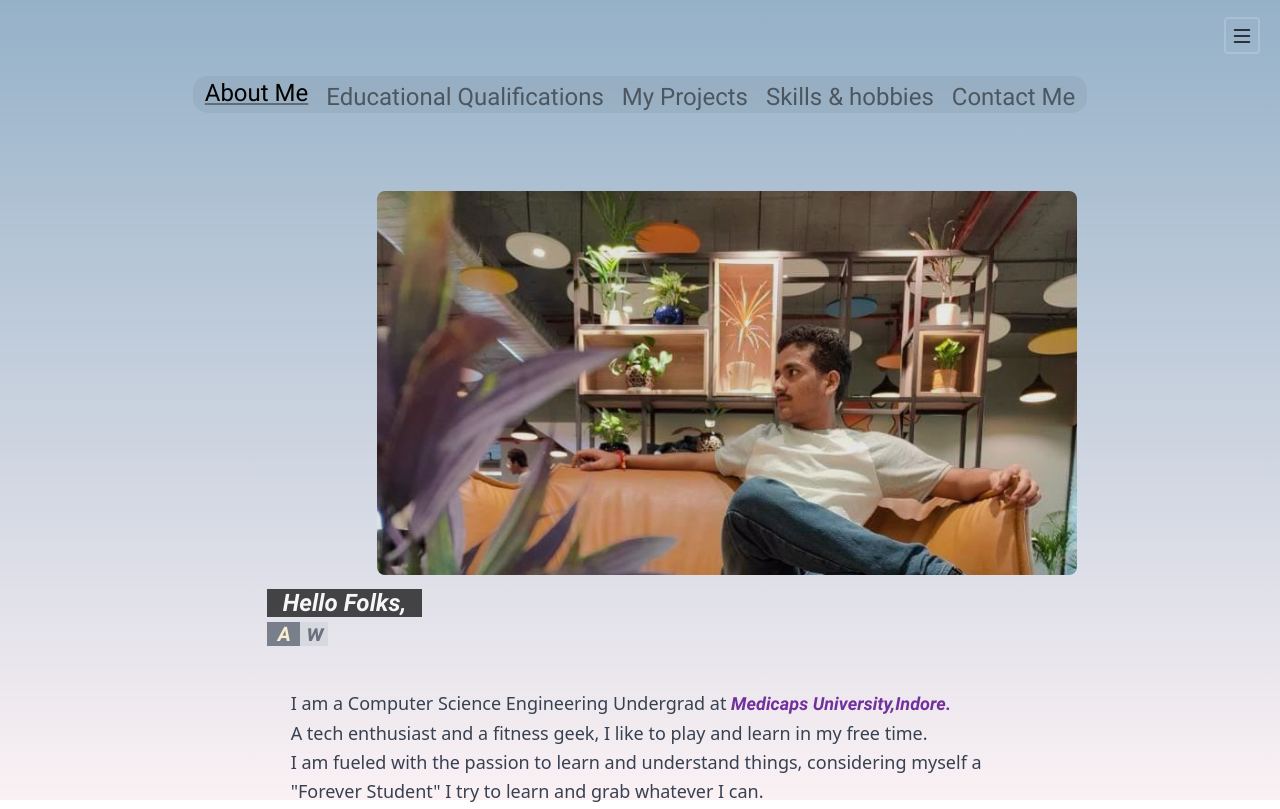
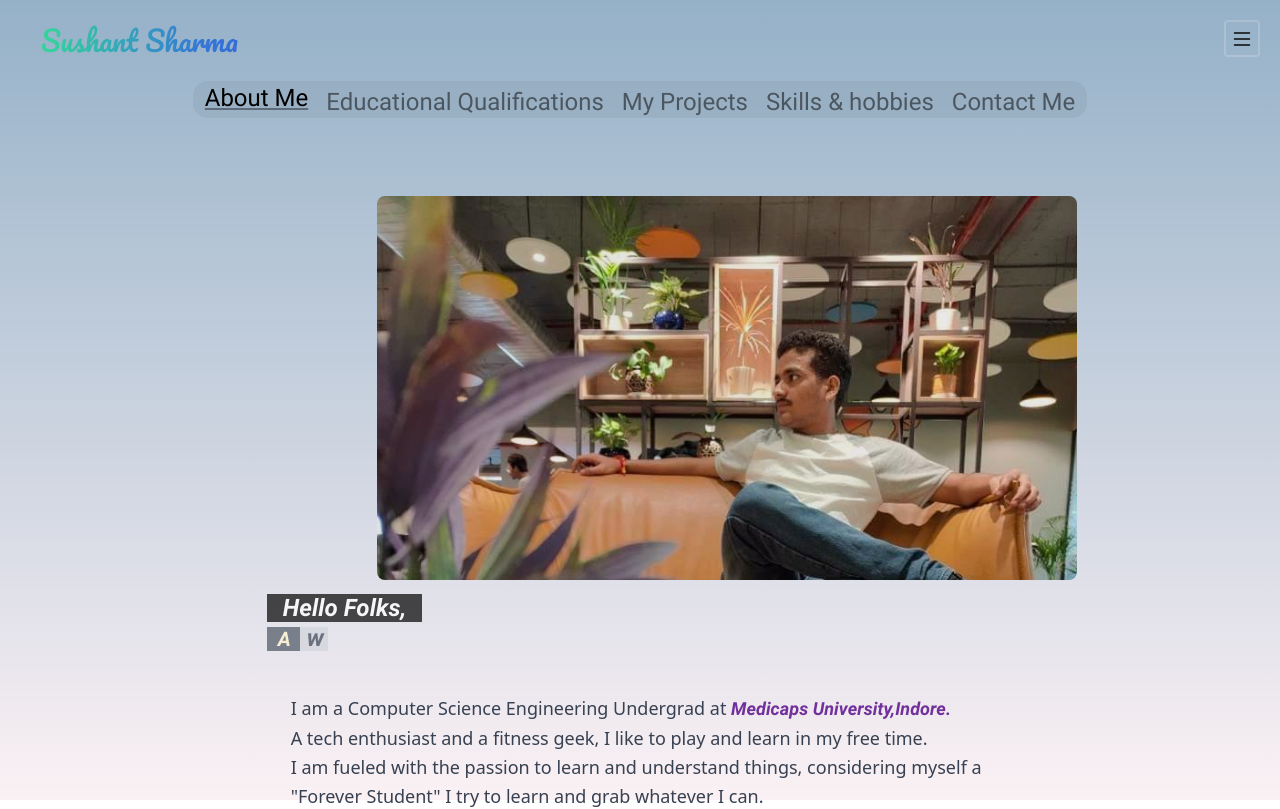
Before and after one commit to sushantsharma08/portfolio, an Angular app in the folder portfolio/: page /home in a window 1280 px wide. Shown: the top 809 px of the page. Built offline with nearby package versions, Linux system fonts and the light colour scheme.

Commit message:
new tag to header

```diff
--- a/portfolio/src/app/component/constants/header/header.component.html
+++ b/portfolio/src/app/component/constants/header/header.component.html
@@ -1,7 +1,11 @@
 <header class="text-gray-600 body-font" class="aboutHeader">
   <div class="container mx-auto flex flex-wrap p-5 md:flex-row items-center " style="padding-bottom: 78px;">
-    <div  class="icon z-30 flex w-screen justify-end mb-6" >
+    <div  class="icon z-30 flex w-screen justify-between mb-6" >
       <!-- <span class="logo ml-5 text-3xl border-4 px-1 rounded border-purple-400 text-purple-700" style="font-family:'Pacifico';">S $</span> -->
+      <a routerLink="/home"
+          class="flex title-font font-medium items-center md:justify-start justify-center text-gray-900">
+          <span class="ml-3 text-2xl opacity-80 tag">Sushant Sharma</span>
+        </a>
       <button class="button" (click)="navToggle()">
         <i class="bi bi-list text-2xl border-2 border-opacity-25 rounded px-1"></i>
       </button>
--- a/portfolio/src/app/component/constants/header/header.component.scss
+++ b/portfolio/src/app/component/constants/header/header.component.scss
@@ -66,3 +66,29 @@ a:hover{
         background-position: right;
     }
 }
+.tag{
+    font-family: 'Pacifico';
+    // background-image: linear-gradient(90deg,rgb(221, 0, 0),rgb(111, 0, 255));
+    background-clip: text;
+    color: transparent;
+    font-size: 28px;
+    transition: background-position 4s;
+    background-image: linear-gradient(90deg,
+     #a001df,#ce0592,
+     #d82952, #cf6e4b,
+     #f7a713, #1cda91,#1cda6b, #1cda91, #1c68da, #1c38da,);
+    //  #845ec2,
+    //  #d65db1,
+    //  #ff6f91,
+     background-size: 700%;
+     animation: text-animation 8s infinite alternate;
+}
+
+@keyframes text-animation {
+    0%{
+       background-position: left;
+    }
+    100%{
+        background-position: right;
+    }
+}
```
